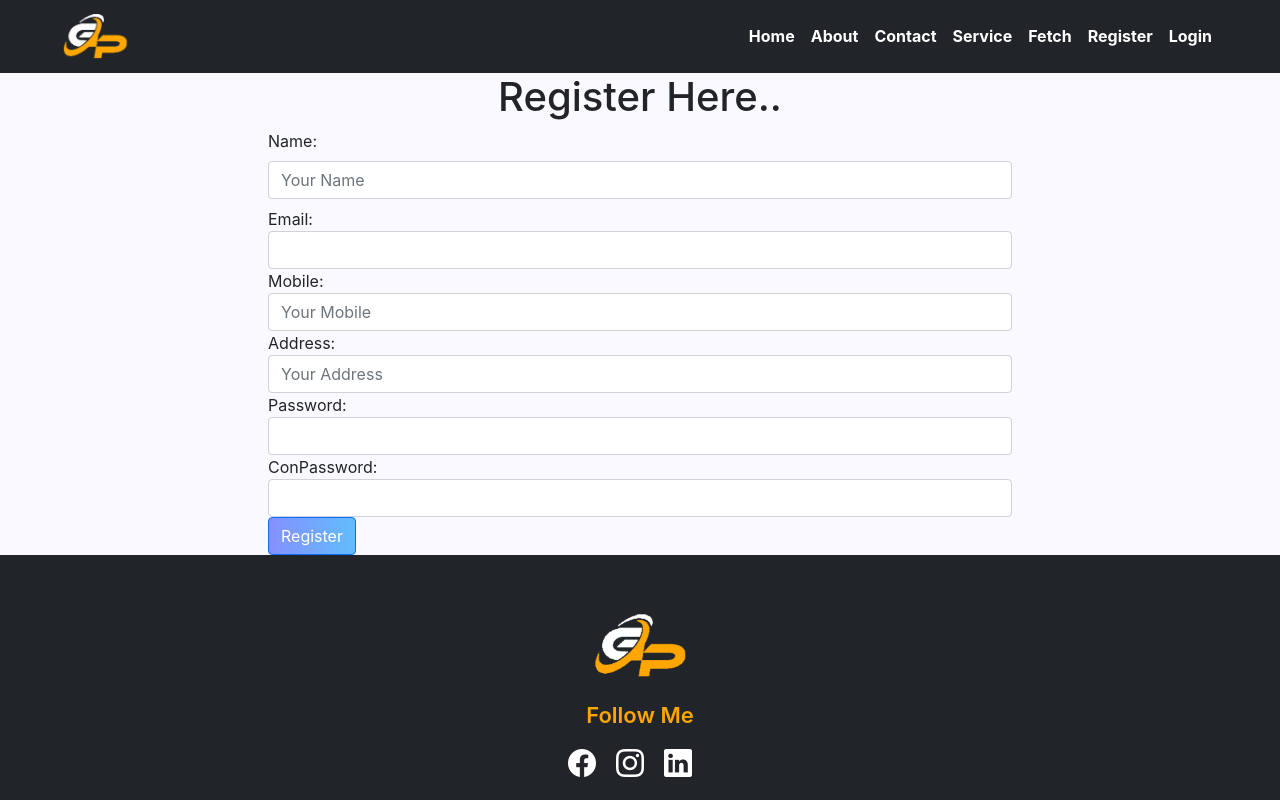
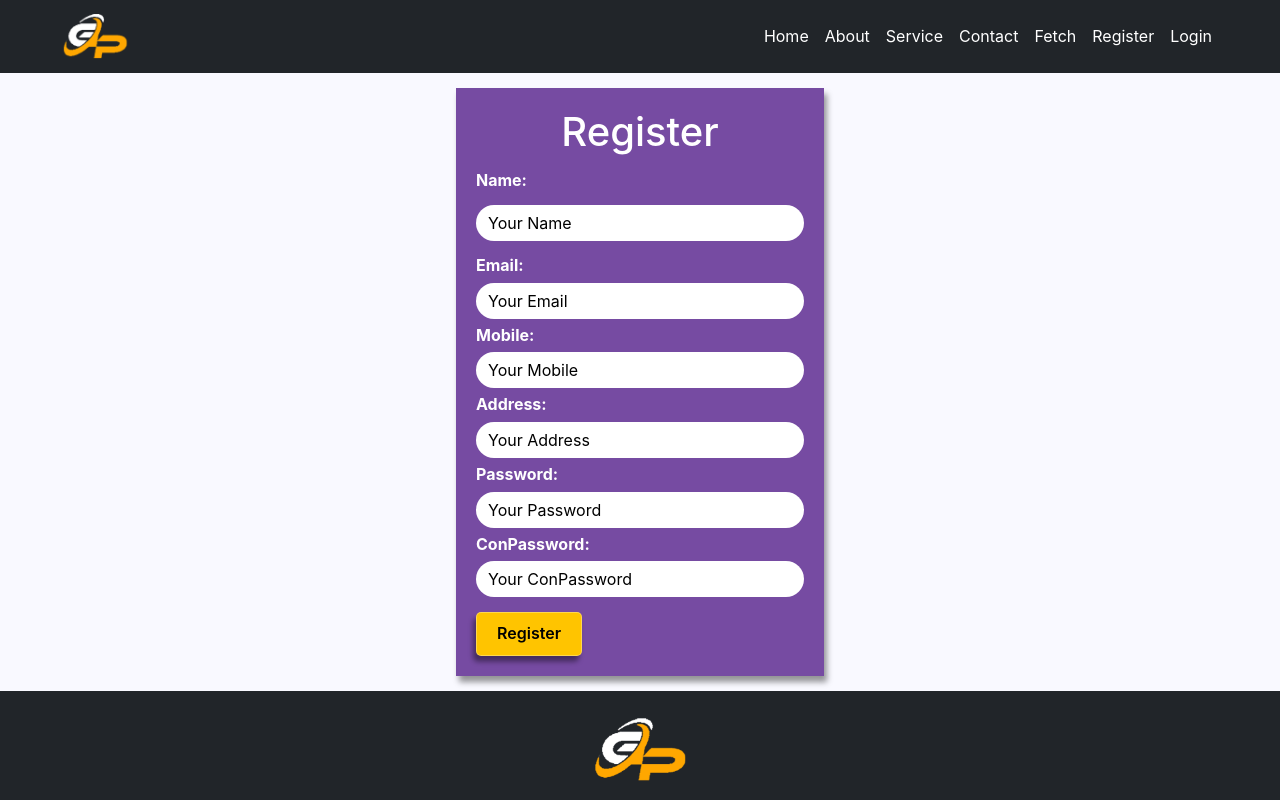
Before and after one commit to gptechnical/frontend_web, a React (Create React App) app: page /register in a window 1280 px wide. Shown: the top 800 px of the page. Built offline with nearby package versions, Linux system fonts and the light colour scheme.

Commit message:
register page work

```diff
--- a/src/components/Footer.jsx
+++ b/src/components/Footer.jsx
@@ -6,7 +6,7 @@ import "../components/Footer.css";
 function Footer() {
   return (
     <>
-      <section className='container-fluid foot bg-dark text-white py-5'>
+      <section className='container-fluid foot bg-dark text-white py-3'>
 
     <div className="foot_logo">
       <Link to='/'>
--- a/src/components/Login.css
+++ b/src/components/Login.css
@@ -1,6 +1,5 @@
 .login_box {
-    background: linear-gradient(to bottom, #323232 0%, #3F3F3F 40%, #1C1C1C 150%), linear-gradient(to top, rgba(255,255,255,0.40) 0%, rgba(0,0,0,0.25) 200%);
-    background-blend-mode: multiply;
+    background-color: #764BA2;
     width: 100%;
     position: relative;
     top: 50%;
@@ -8,29 +7,40 @@
     transform: translate(-50%, -50%);
     padding: 20px;
     border-radius: 10px;
+    box-shadow: 2.9px 5.8px 5.8px hsl(0deg 0% 0% / 0.41);
 }
 
 input[type="email"]::placeholder {
-    color: #ffffffa1;
+    color: #000000;
 }
 
 input[type="password"]::placeholder {
-    color: #ffffffa1;
+    color: #000000;
 }
 
 .btn_login {
-    background-color: #764BA2;
+    background-color: #ffc400;
     padding: 4px 20px;
-    color: #ffffff;
+    color: #000000;
     font-weight: 600;
     border: none;
+    margin-top: 15px;
+    box-shadow: -2.9px 5.8px 5.8px hsl(0deg 0% 0% / 0.41);
+    border: 1px solid #ffffff4f;
+    border-radius: 5px;
 }
 
 #myText {
     border-radius: 50px;
     outline: none;
-    background-color: #303030;
-    border: 1px solid #ffffff21;
+    background-color: #ffffff;
+    border: none;
     box-shadow: none;
-    color: #ffffff;
+    color: #000000;
 }
+
+@media  (max-width: 425px) {
+    .login_img {
+        display: none;
+    }
+}
--- a/src/components/Login.jsx
+++ b/src/components/Login.jsx
@@ -34,10 +34,12 @@ function Login() {
     }
     return (
         <>
-            <section className='container' style={{backgroundColor: "#e9ecef"}}>
+            <section className='container' style={{paddingTop: "20px", paddingBottom: "20px"}}>
             <div className='row'>
                 <div className='col-md-6'>
-                    <img src="Images/login.png" alt="lagin page" width="100%"/>
+                    <div className='text-center login_img'>
+                    <img src="Images/login.png" alt="lagin page" width="80%"/>
+                    </div>
                 </div>
                     <div className='col-md-6'>
                     <form method='post' className='login_box'>
--- a/src/components/Nav.jsx
+++ b/src/components/Nav.jsx
@@ -24,19 +24,20 @@ function Nav() {
           <div className="collapse navbar-collapse justify-content-end mx-5" id="navbarSupportedContent">
             <ul className="navbar-nav mb-2 mb-lg-0">
               <li className="nav-item">
-                <Link className="nav-link text-white fw-bolder" aria-current="page" to="/">Home</Link>
+                <Link className="nav-link text-white" aria-current="page" to="/">Home</Link>
               </li>
               <li className="nav-item">
-                <Link className="nav-link text-white fw-bolder" to="/work">About</Link>
+                <Link className="nav-link text-white" to="/work">About</Link>
+              </li>
+
+              <li className="nav-item">
+                <Link className="nav-link text-white" to="/service">Service</Link>
               </li>
               <li className="nav-item">
-                <Link className="nav-link text-white fw-bolder" to="/contact">Contact</Link>
+                <Link className="nav-link text-white" to="/contact">Contact</Link>
               </li>
               <li className="nav-item">
-                <Link className="nav-link text-white fw-bolder" to="/service">Service</Link>
-              </li>
-              <li className="nav-item">
-                <Link className="nav-link text-white fw-bolder" to="/fetch">Fetch</Link>
+                <Link className="nav-link text-white" to="/fetch">Fetch</Link>
               </li>
               {/* <li className="nav-item mt-1">
                 <button onClick={() => logout()}>Logout | Welcome: {JSON.parse(email)}</button>
@@ -44,10 +45,10 @@ function Nav() {
             </ul>
             <ul className="navbar-nav mb-2 mb-lg-0">
               <li className="nav-item">
-                <Link className="nav-link text-white fw-bolder" to="/register">Register</Link>
+                <Link className="nav-link text-white" to="/register">Register</Link>
               </li>
               <li className="nav-item">
-                <Link className="nav-link text-white fw-bolder" to="/login">Login</Link>
+                <Link className="nav-link text-white" to="/login">Login</Link>
               </li>
             </ul>
           </div>
--- /dev/null
+++ b/src/components/Register.css
@@ -0,0 +1,37 @@
+.reg_form {
+    background-color: #764BA2;
+    margin: 0 auto;
+    padding: 20px 20px;
+    width: 50%;
+    box-shadow: 2.9px 5.8px 5.8px hsl(0deg 0% 0% / 0.41);
+    line-height: 2.1;
+}
+
+.btn_regis {
+    background-color: #ffc400;
+    padding: 4px 20px;
+    color: #000000;
+    font-weight: 600;
+    border: none;
+    margin-top: 15px;
+    box-shadow: -2.9px 5.8px 5.8px hsl(0deg 0% 0% / 0.41);
+    border: 1px solid #ffffff4f;
+    border-radius: 5px;
+}
+input[type="text"]::placeholder {
+    color: #000000;
+}
+input[type="number"]::placeholder {
+    color: #000000;
+}
+
+@media (max-width: 768px) {
+    .reg_form {
+        width: 80%;
+    }
+}
+@media (max-width: 425px) {
+    .reg_form {
+        width: 100%;
+    }
+}
--- a/src/components/Register.jsx
+++ b/src/components/Register.jsx
@@ -1,6 +1,7 @@
 import React from 'react'
 import { useState } from 'react';
 import { useNavigate } from 'react-router-dom';
+import "./Register.css";
 
 function Register() {
     const redirect = useNavigate();
@@ -34,12 +35,15 @@ function Register() {
     }
     return (
         <>
-            <div className='container'>
+            <div className='container' style={{paddingTop: "15px", paddingBottom: "15px"}}>
                 <div className='row'>
-                    <h1 className='text-center'>Register Here..</h1>
-                    <form method='post'>
-                        <div className='col-sm-8 col-md-8 mx-auto'>
-                            Name:<input
+                <div className='col-md-8 mx-auto'>
+                    <form method='post'
+                    className='reg_form'>
+                    <h1 className='text-center text-white'>Register</h1>
+                            <span className='text-white fw-bolder'>Name:</span>
+                            <input
+                                id='myText'
                                 type="text"
                                 name='name'
                                 className="form-control my-2"
@@ -47,7 +51,9 @@ function Register() {
                                 value={state.name}
                                 onChange={handler}
                             />
-                            Email:<input
+                            <span className='text-white fw-bolder'>Email:</span>
+                            <input
+                                id='myText'
                                 type="email"
                                 name='email'
                                 className="form-control"
@@ -55,7 +61,9 @@ function Register() {
                                 value={state.email}
                                 onChange={handler}
                             />
-                            Mobile:<input
+                            <span className='text-white fw-bolder'>Mobile:</span>
+                            <input
+                                id='myText'
                                 type="number"
                                 name='mobile'
                                 className="form-control"
@@ -63,7 +71,9 @@ function Register() {
                                 value={state.mobile}
                                 onChange={handler}
                             />
-                            Address:<input
+                            <span className='text-white fw-bolder'>Address:</span>
+                            <input
+                                id='myText'
                                 type="text"
                                 name='address'
                                 className="form-control"
@@ -71,7 +81,9 @@ function Register() {
                                 value={state.address}
                                 onChange={handler}
                             />
-                            Password:<input
+                            <span className='text-white fw-bolder'>Password:</span>
+                            <input
+                                id='myText'
                                 type="password"
                                 name='password'
                                 className="form-control"
@@ -79,7 +91,9 @@ function Register() {
                                 value={state.password}
                                 onChange={handler}
                             />
-                            ConPassword:<input
+                            <span className='text-white fw-bolder'>ConPassword:</span>
+                            <input
+                                id='myText'
                                 type="password"
                                 name='conpassword'
                                 className="form-control"
@@ -87,10 +101,10 @@ function Register() {
                                 value={state.conpassword}
                                 onChange={handler}
                             />
-                            <button className='btn btn-primary' type='button' onClick={registerSubmit}>Register</button>
-                        </div>
+                            <button className='btn_regis' type='button' onClick={registerSubmit}>Register</button>
+                    </form>
+                </div>
 
-                    </form>
                 </div>
 
             </div>
```
